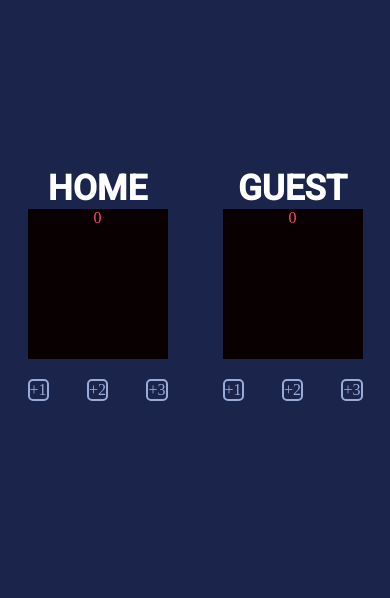
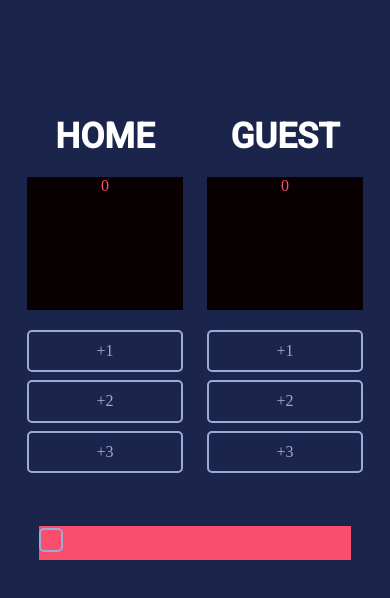
Before and after one commit to JaroslawSzewczyk/simplePointCounter, a plain HTML site: page index.html in a window 390 px wide. Drawn offline with nearby package versions, Linux system fonts and the light colour scheme.

Commit message:
working on mobile devices

```diff
--- a/css/style.css
+++ b/css/style.css
@@ -10,11 +10,14 @@ body {
 
 .container {
     max-width: 1024px;
-    margin: auto;
+    max-height: 670px;
+    min-height: 600px;
+    margin: 50px auto 0;
     height: 100vh;
     display: flex;
-    justify-content: space-around;
+    justify-content: center;
     align-items: center;
+    flex-wrap: wrap;
 }
 
 .home, .guest {
@@ -25,9 +28,13 @@ body {
     align-items: center;
 }
 
+.home {
+    margin-right: 1.5em;
+}
+
 .home-board, .guest-board {
-    width: 140px;
-    height: 150px;
+    width: 100%;
+    height: 33%;
     background-color: #080001;
     display: flex;
     justify-content: center;
@@ -36,8 +43,8 @@ body {
 h3 {
     color: #fff;
     font-family: 'Roboto', sans-serif;
-    font-size: 35px;
-    margin: 0;
+    font-size: 2.1875rem;
+    margin: 0 0 0.572em;
 }
 
 p {
@@ -50,11 +57,20 @@ button {
     border: 2px solid #9AABD8;
     border-radius: 5px;
     color: #9AABD8;
+    padding: 10px;
+    margin-bottom: 0.5em;
 }
 
 .btn-container {
     display: flex;
-    justify-content: space-between;
-    width: 140px;
-    margin-top: 20px;
+    flex-direction: column;
+    /* justify-content: space-between; */
+    width: 100%;
+    margin-top: 1.25em;
 }
+
+.new-game-btn {
+    flex-basis: 80%;
+    margin-top: -220px;
+    background-color: #F94F6D;
+}
--- a/index.html
+++ b/index.html
@@ -35,6 +35,9 @@
                 <button class="btn-guest3">+3</button>
             </div>
         </div>
+        <div class="new-game-btn">
+            <button class="new-game"></button>
+        </div>
     </div>
 </body>
 </html>
```
